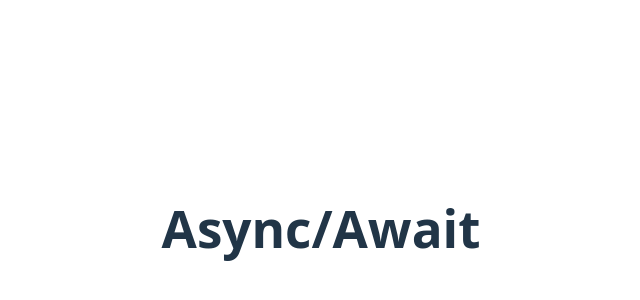
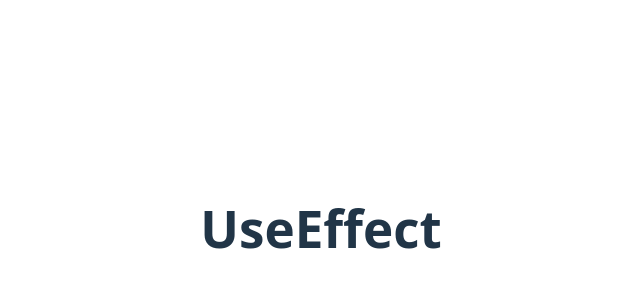
Before and after one commit to WonganiNyirenda18/my-learning-track, a React (Vite) app: page / in a window 1280 px wide. Shown: the part 172-472 px from the top of the page, without its empty margins (319-959 px from the left). Built offline with nearby package versions, Linux system fonts and the light colour scheme.

Commit message:
feat: learning the useEffect hook

```diff
--- a/src/App.jsx
+++ b/src/App.jsx
@@ -1,4 +1,4 @@
-import AsyncAwait from './Features/AsyncAwait'
+import UseEffect from './Features/UseEffect'
 import './App.css'
 
 function App() {
@@ -6,7 +6,7 @@ function App() {
 
   return (
     <>
-      <AsyncAwait />
+      <UseEffect />
     </>
   )
 }
--- /dev/null
+++ b/src/Features/UseEffect.jsx
@@ -0,0 +1,7 @@
+export default function UseEffect() {
+    return (
+        <>
+            <h1>UseEffect</h1>
+        </>
+    );
+}
```
